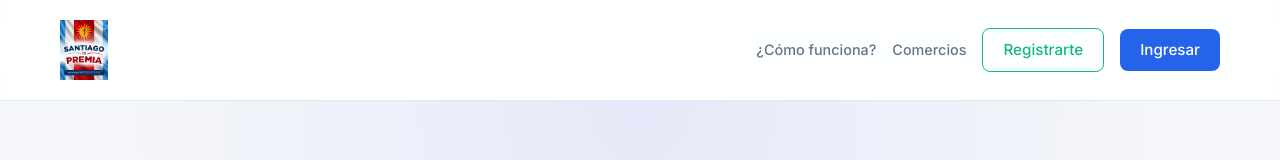
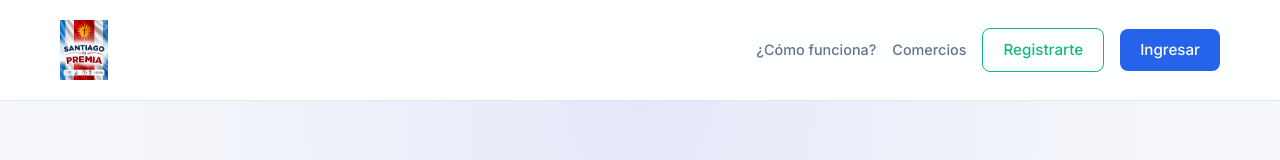
Before and after one commit to josuezerda/santiago-te-premia, a Next.js app: page / in a window 1280 px wide. Shown: the top 160 px of the page. Built offline with nearby package versions, Linux system fonts and the light colour scheme; no server answers; the database is empty.

Commit message:
feat: use logofinal.jpeg in home, unirse, and admin layouts

```diff
--- a/src/app/admin/layout.tsx
+++ b/src/app/admin/layout.tsx
@@ -41,7 +41,7 @@ export default function AdminLayout({
           borderBottom: '1px solid var(--border-color)',
         }}>
           <Image
-            src="/logo-camara.png"
+            src="/logofinal.jpeg"
             alt="Cámara de Comercio"
             width={200}
             height={100}
--- a/src/app/page.tsx
+++ b/src/app/page.tsx
@@ -66,7 +66,7 @@ export default function Home() {
       <header className="header" style={{ position: 'relative', zIndex: 50 }}>
         <div className="container header-content" style={{ display: 'flex', justifyContent: 'space-between', alignItems: 'center' }}>
           <div style={{ display: 'flex', alignItems: 'center', gap: '8px' }}>
-            <Image src="/logonuevo.png" alt="Santiago te Premia" width={300} height={150} style={{ width: 'auto', height: '60px', objectFit: 'contain' }} />
+            <Image src="/logofinal.jpeg" alt="Santiago te Premia" width={300} height={150} style={{ width: 'auto', height: '60px', objectFit: 'contain' }} />
           </div>
 
           {/* Desktop Nav */}
--- a/src/app/unirse/page.tsx
+++ b/src/app/unirse/page.tsx
@@ -208,7 +208,7 @@ export default function UnirsePage() {
             ← Volver al inicio
           </Link>
           <div style={{ marginBottom: '16px' }}>
-            <Image src="/logonuevo.png" alt="Santiago te Premia" width={300} height={150} style={{ width: 'auto', height: '60px', objectFit: 'contain' }} />
+            <Image src="/logofinal.jpeg" alt="Santiago te Premia" width={300} height={150} style={{ width: 'auto', height: '60px', objectFit: 'contain' }} />
           </div>
           <h1 style={{ fontSize: '2rem', fontWeight: 800, marginBottom: '12px', letterSpacing: '-0.5px' }}>
             Unite a Santiago te Premia
```
Also changed, not shown: public/logofinal.jpeg (added).
